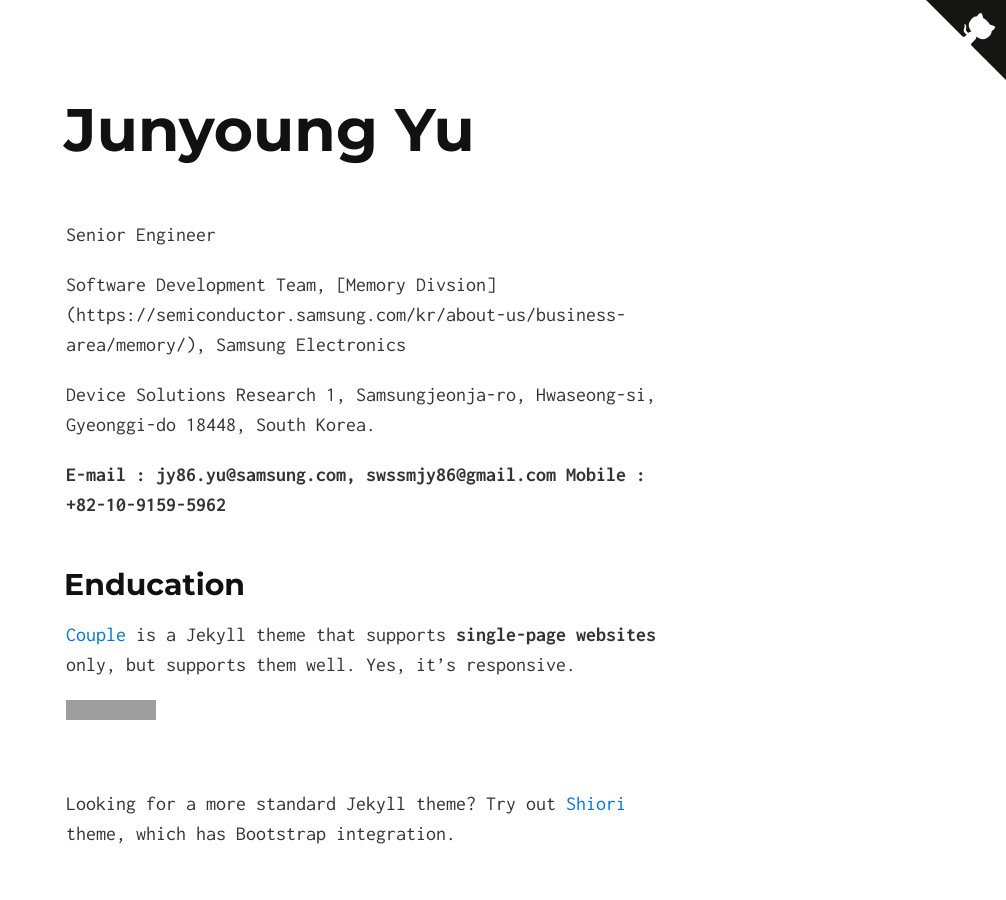
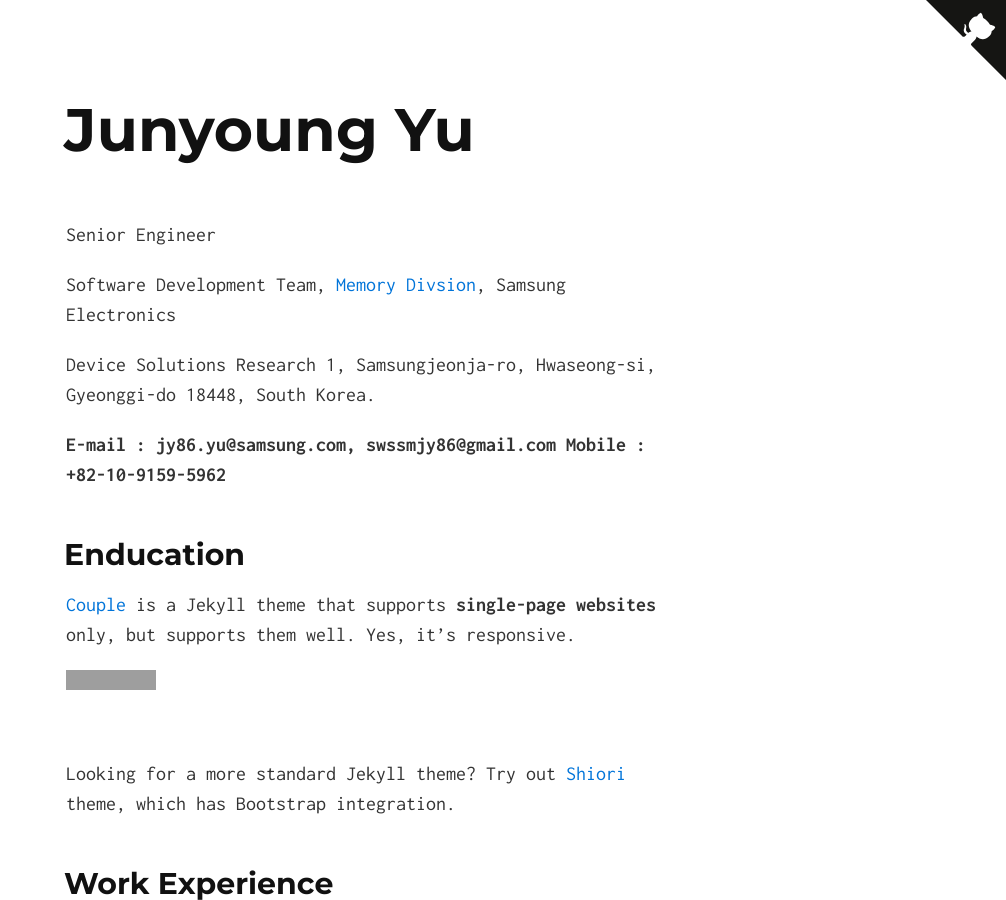
Before and after one commit to swssmjy86/swssmjy86.github.io, a Jekyll site: the page built from index.md, in a window 1280 px wide and 900 px high. Shown: the whole window, without its empty margins (274-1280 px from the left). Built offline with Jekyll 4.4.1, drawn with Linux system fonts in a browser that asks for light colours; our own code applies the rules of GitHub Pages for plain Markdown files; grey boxes are pictures that could not be loaded.

Commit message:
Update index.md

```diff
--- a/index.md
+++ b/index.md
@@ -1,9 +1,13 @@
 <p>Senior Engineer</p>
-<p>Software Development Team, [Memory Divsion](https://semiconductor.samsung.com/kr/about-us/business-area/memory/), Samsung Electronics</p>
+
+Software Development Team, [Memory Divsion](https://semiconductor.samsung.com/kr/about-us/business-area/memory/), Samsung Electronics
+
 <p>Device Solutions Research
 1, Samsungjeonja-ro, Hwaseong-si, Gyeonggi-do 18448, South Korea.</p>
+
 **E-mail : jy86.yu@samsung.com, swssmjy86@gmail.com**
 **Mobile : +82-10-9159-5962**
+
 <div id="webaddress">
   <a href="https://www.linkedin.com/in/jaeki-hong-39393165/"><i class="fab fa-linkedin"></i></a>
   <a href="https://www.instagram.com/jaeki.hong/"><i class="fab fa-instagram"></i></a>
```
